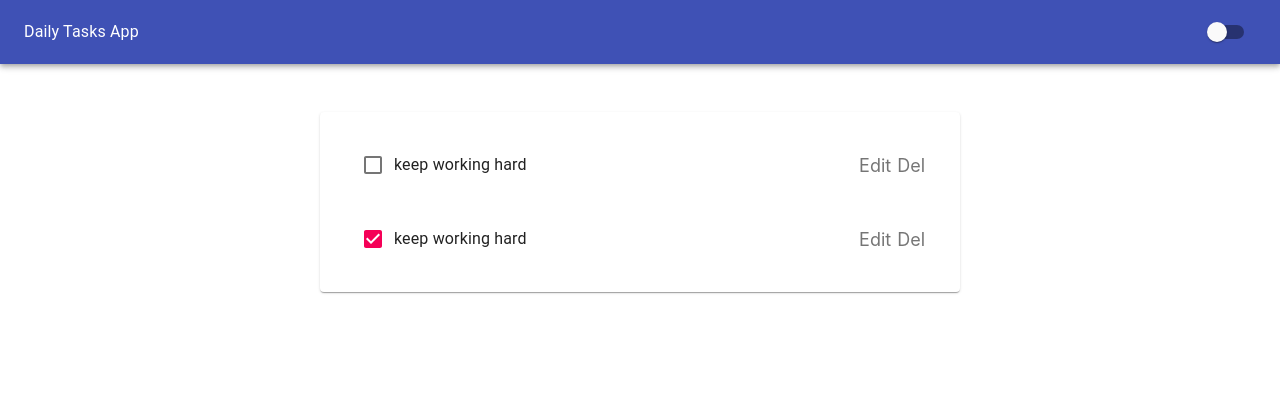
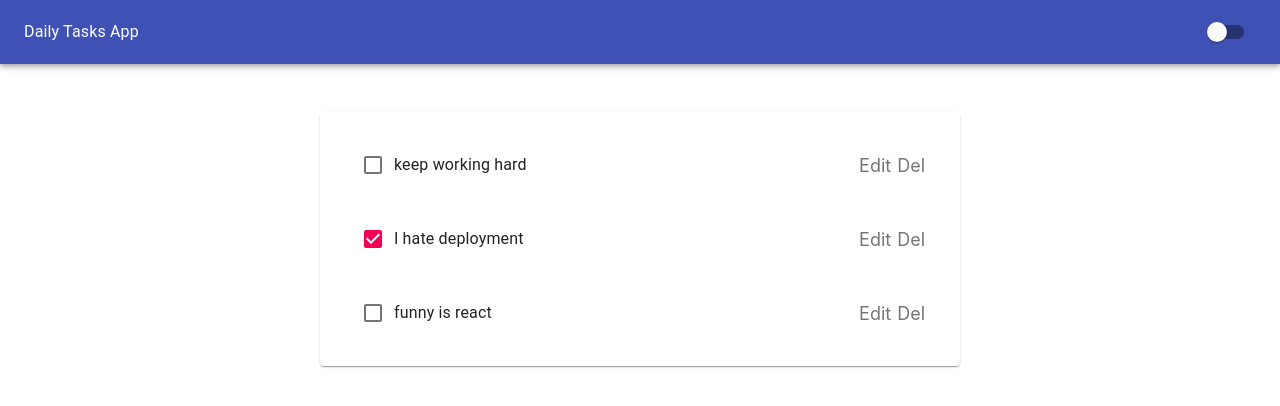
Before and after one commit to rashidjama/tasks-management-react, a React (Create React App) app: page / in a window 1280 px wide. Shown: the top 406 px of the page. Built offline with nearby package versions, Linux system fonts and the light colour scheme.

Commit message:
tyring to deploy

```diff
--- a/src/Contexts/TodoProvider.js
+++ b/src/Contexts/TodoProvider.js
@@ -5,7 +5,8 @@ export const TodoContext = createContext();
 export default function TodoProvider(props) {
   const initialData = [
     {task: 'keep working hard', id:1, completed: false},
-    {task: 'keep working hard', id:2, completed: true}
+    {task: 'I hate deployment', id:2, completed: true},
+    {task: 'funny is react', id:3, completed: false}
   ];
 
   const [tasks, setTask] = useState(initialData)
```
